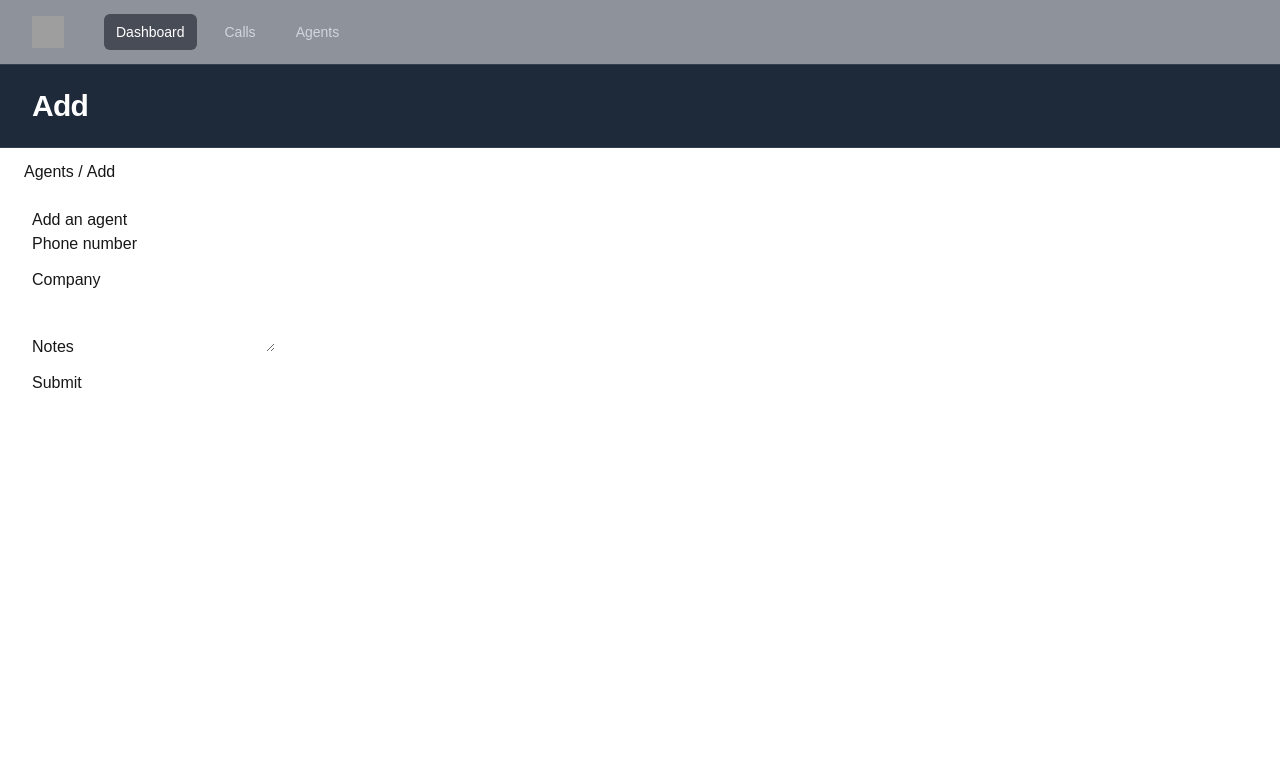
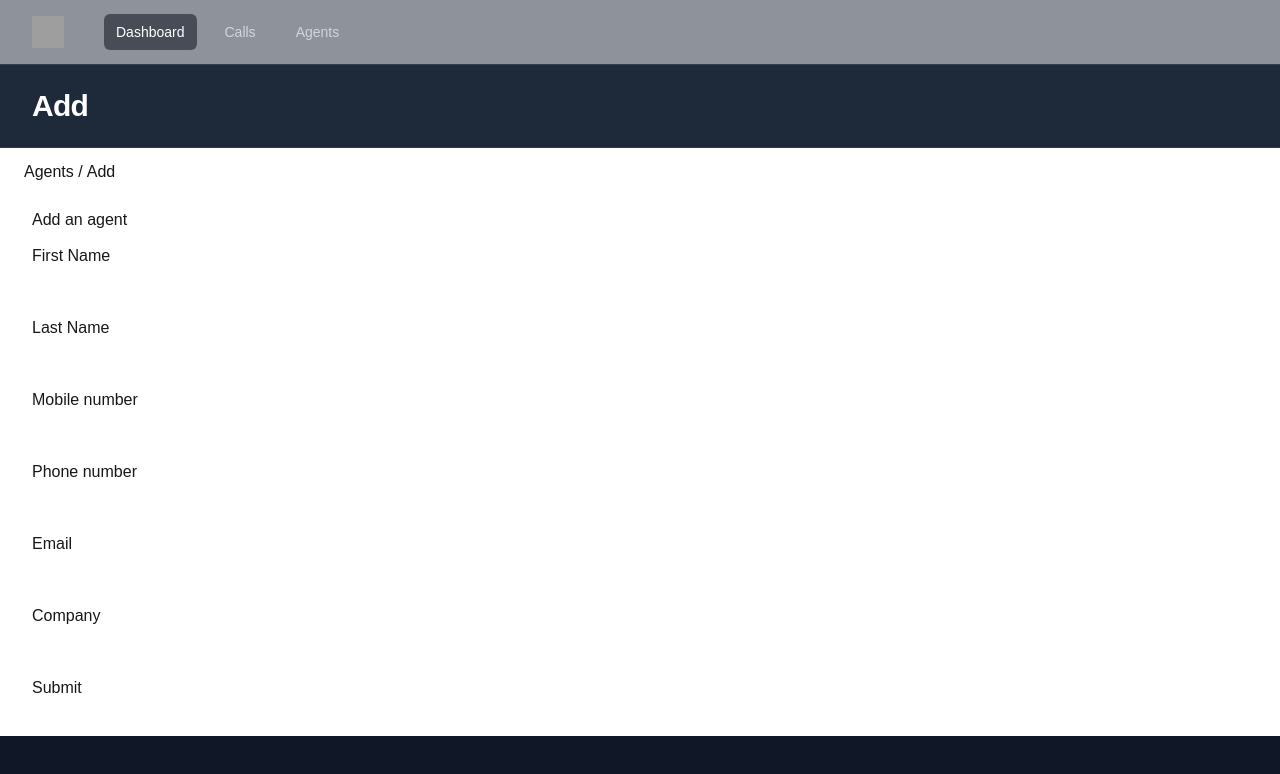
Before and after one commit to danieldhems/job-search, a Next.js app: page /agents/add in a window 1280 px wide. Shown: the top 774 px of the page. Built offline with nearby package versions, Linux system fonts and the light colour scheme; grey boxes are pictures that could not be loaded.

Commit message:
working on agents route

```diff
--- /dev/null
+++ b/src/app/agents/AgentList.tsx
@@ -0,0 +1,13 @@
+"use client";
+
+export default function AgentList({ agents }) {
+  const agentList = agents.map((agent, index: number) => (
+    <li key={`agent-${index}`}></li>
+  ));
+
+  return (
+    <ul>
+      {agentList}
+    </ul>
+  )
+}
--- /dev/null
+++ b/src/app/agents/Header.tsx
@@ -0,0 +1,12 @@
+"use client";
+
+import Link from "next/link";
+import { usePathname } from "next/navigation";
+
+export default function CallsHeader() {
+  const pathname = usePathname();
+
+  return (
+    <Link href={`${pathname}/add`}>Add an Agent</Link>
+  )
+}
--- a/src/app/agents/add/page.tsx
+++ b/src/app/agents/add/page.tsx
@@ -1,19 +1,60 @@
-export default function AddCall() {
+"use client";
+
+import { FormEvent } from "react";
+
+export default function AddAgent() {
+  async function onSubmit(event: FormEvent<HTMLFormElement>) {
+    event.preventDefault()
+
+    const form = event.target as HTMLFormElement;
+    const data = {
+      firstName: form.first_name.value,
+      lastName: form.last_name.value,
+      mobileNumber: form.mobile_number.value,
+      phoneNumber: form.phone_number.value,
+      email: form.email.value,
+      company: form.company.value,
+    };
+
+    const request = await fetch('/api/mysql/agents', {
+      method: 'POST',
+      headers: {
+        "Content-Type": "application/json",
+      },
+      body: JSON.stringify(data),
+    });
+
+    // Handle response if necessary
+    const response = await request.json();
+  }
+
   return (
     <>
-      <h1>Add an agent</h1>
-      <form>
+      <h1 className="mb-3">Add an agent</h1>
+      <form onSubmit={onSubmit}>
+        <div className="mb-3">
+          <label>First Name</label>
+          <input type="text" name="first_name" className="block w-full rounded-md bg-white/5 px-3 py-1.5 text-base text-white outline-1 -outline-offset-1 outline-white/10 placeholder:text-gray-500 focus:outline-2 focus:-outline-offset-2 focus:outline-indigo-500 sm:text-sm/6"></input>
+        </div>
+        <div className="mb-3">
+          <label>Last Name</label>
+          <input type="text" name="last_name" className="block w-full rounded-md bg-white/5 px-3 py-1.5 text-base text-white outline-1 -outline-offset-1 outline-white/10 placeholder:text-gray-500 focus:outline-2 focus:-outline-offset-2 focus:outline-indigo-500 sm:text-sm/6"></input>
+        </div>
+        <div className="mb-3">
+          <label>Mobile number</label>
+          <input type="number" name="mobile_number" className="block w-full rounded-md bg-white/5 px-3 py-1.5 text-base text-white outline-1 -outline-offset-1 outline-white/10 placeholder:text-gray-500 focus:outline-2 focus:-outline-offset-2 focus:outline-indigo-500 sm:text-sm/6"></input>
+        </div>
         <div className="mb-3">
           <label>Phone number</label>
-          <input type="number" id="input-phone-number"></input>
+          <input type="number" name="phone_number" className="block w-full rounded-md bg-white/5 px-3 py-1.5 text-base text-white outline-1 -outline-offset-1 outline-white/10 placeholder:text-gray-500 focus:outline-2 focus:-outline-offset-2 focus:outline-indigo-500 sm:text-sm/6"></input>
+        </div>
+        <div className="mb-3">
+          <label>Email</label>
+          <input type="email" name="email" className="block w-full rounded-md bg-white/5 px-3 py-1.5 text-base text-white outline-1 -outline-offset-1 outline-white/10 placeholder:text-gray-500 focus:outline-2 focus:-outline-offset-2 focus:outline-indigo-500 sm:text-sm/6"></input>
         </div>
         <div className="mb-3">
           <label>Company</label>
-          <input type="text" id="input-recruiter-name"></input>
-        </div>
-        <div className="mb-3">
-          <label>Notes</label>
-          <textarea id="notes"></textarea>
+          <input type="text" name="company" className="block w-full rounded-md bg-white/5 px-3 py-1.5 text-base text-white outline-1 -outline-offset-1 outline-white/10 placeholder:text-gray-500 focus:outline-2 focus:-outline-offset-2 focus:outline-indigo-500 sm:text-sm/6"></input>
         </div>
         <div className="mb-3">
           <input type="submit"></input>
--- a/src/app/agents/page.tsx
+++ b/src/app/agents/page.tsx
@@ -1,9 +1,14 @@
-import Link from "next/link";
+import AgentList from "./AgentList";
+import Header from "./Header";
 
-export default function Calls() {
+export default async function Calls() {
+  const data = await fetch("http://localhost:3000/api/mysql/agents");
+  const agents = await data.json();
+
   return (
     <>
-      <Link href="add">Add a call</Link>
+      <Header />
+      <AgentList agents={agents} />
     </>
   )
 }
--- a/src/app/api/mysql/agents/route.ts
+++ b/src/app/api/mysql/agents/route.ts
@@ -25,3 +25,42 @@ export async function GET(request: NextRequest) {
     return NextResponse.json(response, { status: 200 })
   }
 };
+
+export async function POST(request: Request) {
+  const connection = await mysql.createConnection({
+    user: "jobsearch1",
+    password: "Cat09021988",
+    host: "localhost",
+    database: "job_search"
+  });
+
+  let response;
+
+  try {
+    console.log("POST api/agents request");
+
+    const {
+      firstName,
+      lastName,
+      mobileNumber,
+      phoneNumber,
+      company,
+      email,
+    } = await request.json();
+
+    const query = `INSERT INTO agents (first_name, last_name, mobile_number, phone_number, company, email) VALUES ('${firstName}', '${lastName}', '${mobileNumber}', '${phoneNumber}', '${company}', '${email}');`;
+    const [results] = await connection.execute(query);
+
+    response = results;
+  } catch (error) {
+    console.log("agents query error", error)
+    response = {
+      error,
+      returnedStatus: 200,
+    };
+  }
+
+  connection.end();
+
+  return NextResponse.json(response);
+};
--- a/src/app/calls/CallList.tsx
+++ b/src/app/calls/CallList.tsx
@@ -1,6 +1,6 @@
 "use client";
 
-export default function ({ calls }) {
+export default function CallList({ calls }) {
   const callList = calls.map((call, index: number) => (
     <li key={`call-${index}`}>Received {call.receivedAt} from number {call.phone_number}</li>
   ));
--- a/src/app/calls/add/page.tsx
+++ b/src/app/calls/add/page.tsx
@@ -6,8 +6,6 @@ export default function AddCall() {
   async function onSubmit(event: FormEvent<HTMLFormElement>) {
     event.preventDefault()
 
-    const formData = new FormData(event.currentTarget);
-
     const form = event.target as HTMLFormElement;
     const data = {
       phoneNumber: form.phone_number.value,
@@ -15,7 +13,6 @@ export default function AddCall() {
       notes: form.notes.value,
     };
 
-    console.log("form data", data)
     const request = await fetch('/api/mysql/calls', {
       method: 'POST',
       headers: {
--- a/src/app/calls/page.tsx
+++ b/src/app/calls/page.tsx
@@ -1,7 +1,7 @@
 import CallList from "./CallList";
 import Header from "./Header";
 
-export default async function Page() {
+export default async function CallsPage() {
   const data = await fetch("http://localhost:3000/api/mysql/calls");
   const calls = await data.json();
 
--- a/src/app/layout.tsx
+++ b/src/app/layout.tsx
@@ -43,7 +43,7 @@ export default function RootLayout({
 
 
   return (
-    <html lang="en" className="h-full bg-gray-900">
+    <html lang="en" className="bg-gray-900">
       <body
         className={`${geistSans.variable} ${geistMono.variable} antialiased h-full`}
       >
--- a/src/app/page.tsx
+++ b/src/app/page.tsx
@@ -1,13 +1,7 @@
-import Nav from "./components/navigation";
-
 export default function Home() {
   return (
     <>
-      <Nav />
       <h1>Welcome</h1>
-      <section>
-        <h2>Calls</h2>
-      </section>
       <section>
         <h2>Active applications</h2>
       </section>
```
